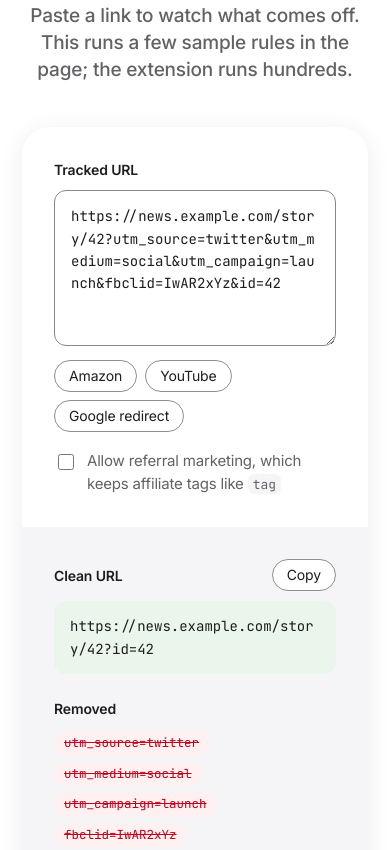
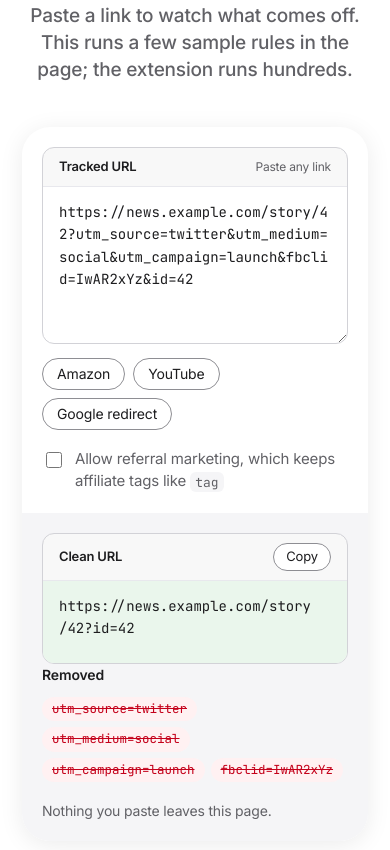
Before and after one commit to Linkumori/Linkumori-Addon, a browser extension: page index.html in a window 390 px wide. Shown: the part 8698-9548 px from the top of the page. Drawn offline with Linux system fonts and the light colour scheme.

Commit message:
Put the homepage demo in matching editor panes
- Tracked URL and Clean URL each sit in a code-field pane with a label bar
- Copy moves into the Clean URL bar; the clean link keeps its green tint
- Wrap URLs before / ? & ; # but never inside ://, in the demo and both simulators
- Tighter demo padding and single-line bar titles on phones

```diff
--- a/assets/converter.js
+++ b/assets/converter.js
@@ -284,7 +284,7 @@
     const passes = res.steps.length
       ? '<p class="tool-msg">' + res.steps.length + ' pass' + (res.steps.length === 1 ? '' : 'es') + ': ' + res.steps.map(s => esc(s.provider)).join(' → ') + '</p>'
       : '';
-    out.innerHTML = '<div class="sim-final"><p class="sim-result"><b>Result</b></p><code class="sim-url">' + res.result.split(/(?=[\/?&;#])/).map(esc).join('<wbr>') + '</code></div>' + passes +
+    out.innerHTML = '<div class="sim-final"><p class="sim-result"><b>Result</b></p><code class="sim-url">' + res.result.split(/(?<![:\/])(?=\/)|(?=[?&;#])/).map(esc).join('<wbr>') + '</code></div>' + passes +
       (res.rows.length
         ? '<div class="table-wrap cv-test-wrap"><table class="cv-table"><thead><tr><th scope="col">Parameter</th><th scope="col">Value</th><th scope="col">Result</th><th scope="col">Rule</th></tr></thead><tbody>' + rows + '</tbody></table></div>'
         : '<p class="tool-msg">The URL has no query parameters.</p>');
--- a/assets/demo.js
+++ b/assets/demo.js
@@ -116,7 +116,12 @@
         output.textContent = input.value.trim() ? 'Enter a full http(s) URL.' : '';
         return;
       }
-      output.textContent = result.url;
+      // Let the URL wrap before / ? & ; # rather than in the middle of a word.
+      output.textContent = '';
+      result.url.split(/(?<![:\/])(?=\/)|(?=[?&;#])/).forEach(function (part, i) {
+        if (i) output.appendChild(document.createElement('wbr'));
+        output.appendChild(document.createTextNode(part));
+      });
       if (!result.removed.length) {
         const none = document.createElement('span');
         none.className = 'demo-note';
--- a/assets/run-order.js
+++ b/assets/run-order.js
@@ -514,7 +514,7 @@
     }
 
     // Lets long URLs wrap before / ? & ; # rather than in the middle of a word.
-    function urlText(s) { return s.split(/(?=[\/?&;#])/).map(esc).join('<wbr>'); }
+    function urlText(s) { return s.split(/(?<![:\/])(?=\/)|(?=[?&;#])/).map(esc).join('<wbr>'); }
 
     function urlHtml(frame) {
       if (!frame.before || frame.before === frame.url) return urlText(frame.url);
--- a/assets/style.css
+++ b/assets/style.css
@@ -317,10 +317,10 @@ pre .l { color: var(--code-lit); }
 /* Text boxes, text areas and menus in the demo and the tools share one look, modelled on
    apple.com's form fields: 12px corners, a grey hairline, a solid blue ring on focus and
    44px tap targets. Each tool sets its own size and type. */
-:is(.demo textarea, .tool textarea, .tool select, .sim-form input, .cv-input, .cv-field input) { color: var(--text); background-color: var(--field-bg); border: 1px solid var(--field-line); border-radius: 12px; transition: border-color .2s, box-shadow .2s; }
-:is(.demo textarea, .tool textarea, .tool select, .sim-form input, .cv-input, .cv-field input):focus { border-color: var(--blue); outline: none; box-shadow: 0 0 0 3px color-mix(in srgb, var(--blue) 55%, transparent); }
-:is(.demo textarea, .tool textarea, .sim-form input, .cv-input, .cv-field input)::placeholder { color: var(--text-3); opacity: 1; }
-:is(.demo textarea, .tool textarea, .tool select, .sim-form input, .cv-input, .cv-field input):disabled { opacity: .5; cursor: not-allowed; }
+:is(.tool textarea, .tool select, .sim-form input, .cv-input, .cv-field input) { color: var(--text); background-color: var(--field-bg); border: 1px solid var(--field-line); border-radius: 12px; transition: border-color .2s, box-shadow .2s; }
+:is(.tool textarea, .tool select, .sim-form input, .cv-input, .cv-field input):focus { border-color: var(--blue); outline: none; box-shadow: 0 0 0 3px color-mix(in srgb, var(--blue) 55%, transparent); }
+:is(.tool textarea, .sim-form input, .cv-input, .cv-field input)::placeholder { color: var(--text-3); opacity: 1; }
+:is(.tool textarea, .tool select, .sim-form input, .cv-input, .cv-field input):disabled { opacity: .5; cursor: not-allowed; }
 .cv-input[type="search"] { appearance: none; -webkit-appearance: none; }
 /* Menus draw their own chevron, so they look the same in every browser and in both themes. */
 .tool select {
@@ -502,15 +502,20 @@ pre .l { color: var(--code-lit); }
 .demo-pane { padding: 32px; min-width: 0; }
 .demo-pane + .demo-pane { background: var(--bg-alt); }
 .demo .lbl { display: flex; justify-content: space-between; align-items: center; gap: 12px; font-size: 14px; font-weight: 600; margin: 0 0 10px; letter-spacing: -0.01em; }
-.demo textarea {
-  width: 100%; min-height: 156px; resize: vertical; display: block;
-  font: 14px/1.6 var(--mono); letter-spacing: 0;
-  padding: 14px 16px; word-break: break-all;
+.demo .code-field textarea {
+  width: 100%; min-height: 156px; resize: vertical;
+  font: 14px/1.6 var(--mono); letter-spacing: 0; color: var(--text);
+  padding: 14px 16px; white-space: pre-wrap; word-break: break-all;
 }
+/* The clean URL sits in the same pane as the input, tinted green, wrapping at URL separators. */
 .url-out {
-  font: 14px/1.6 var(--mono); letter-spacing: 0; padding: 14px 16px; border-radius: var(--r-sm);
-  background: var(--keep-wash); color: var(--text); word-break: break-all; min-height: 54px;
+  font: 14px/1.6 var(--mono); letter-spacing: 0; padding: 14px 16px;
+  background: var(--keep-wash); color: var(--text); overflow-wrap: anywhere; min-height: 82px;
 }
+.code-field.is-output:focus-within { border-color: var(--line); box-shadow: none; }
+.code-field-bar .link-btn { min-height: 28px; padding: 5px 12px; font-size: 13px; font-weight: 400; }
+.demo-removed-lbl { margin-top: 24px; }
+@media (max-width: 600px) { .demo-pane { padding: 20px; } }
 .removed { display: flex; flex-wrap: wrap; gap: 6px; margin-top: 12px; min-height: 26px; }
 .chip { font: 12.5px/1 var(--mono); letter-spacing: 0; padding: 6px 10px; border-radius: 999px; background: var(--strike-wash); color: var(--strike); text-decoration: line-through; }
 .demo-note { font-size: 14px; color: var(--text-2); margin: 18px 0 0; }
@@ -895,8 +900,9 @@ td.sk { text-align: center; padding-left: 10px; padding-right: 10px; font: 14px/
 .code-field { background: var(--field-bg); border: 1px solid var(--line); border-radius: var(--r-sm); overflow: hidden; transition: border-color .2s, box-shadow .2s; }
 .code-field:focus-within { border-color: var(--blue); box-shadow: 0 0 0 3px color-mix(in srgb, var(--blue) 55%, transparent); }
 .code-field-bar { display: flex; justify-content: space-between; align-items: center; gap: 12px; padding: 9px 16px; border-bottom: 1px solid var(--line-soft); background: color-mix(in srgb, var(--text) 3%, transparent); font-size: 13px; font-weight: 600; }
-.code-field-bar span { font-size: 12px; color: var(--text-2); }
-.tool .code-field textarea, .tool .code-field textarea:focus { display: block; border: 0; border-radius: 0; background: transparent; box-shadow: none; color: var(--code-text); white-space: pre; overflow: auto; overflow-wrap: normal; }
+.code-field-bar > label { white-space: nowrap; }
+.code-field-bar span { min-width: 0; overflow: hidden; text-overflow: ellipsis; white-space: nowrap; font-size: 12px; font-weight: 400; color: var(--text-2); }
+.code-field textarea, .code-field textarea:focus { display: block; border: 0; border-radius: 0; background: transparent; box-shadow: none; color: var(--code-text); white-space: pre; overflow: auto; overflow-wrap: normal; }
 .tool-bar { display: flex; flex-wrap: wrap; gap: 10px 18px; align-items: center; margin: 16px 0; font-size: 15px; }
 .tool-bar label { display: inline-flex; gap: 8px; align-items: center; max-width: 100%; cursor: pointer; }
 .tool-bar input[type="checkbox"] { width: 16px; height: 16px; margin: 0; flex: none; accent-color: var(--blue); }
@@ -966,7 +972,7 @@ td.sk { text-align: center; padding-left: 10px; padding-right: 10px; font: 14px/
 .cv-list-field { margin-top: 10px; }
 .tool .cv-list-field textarea.cv-list { min-height: 130px; margin: 0; }
 .cv-list-field .code-field-bar { padding-top: 6px; padding-bottom: 6px; }
-.cv-file-btn { position: relative; display: inline-flex; align-items: center; min-height: 28px; padding: 5px 12px; font-size: 13px; font-weight: 400; }
+.cv-file-btn { position: relative; display: inline-flex; align-items: center; }
 .cv-file-btn:focus-within { outline: 2px solid var(--blue); outline-offset: 2px; }
 .cv-list-hint { margin-top: 8px; }
 .cv-msg { margin: 10px 0 0; }
--- a/index.html
+++ b/index.html
@@ -39,9 +39,9 @@
   }
   </script>
   <link rel="preload" href="assets/fonts/inter-latin-wght-normal.woff2" as="font" type="font/woff2" crossorigin>
-  <link rel="stylesheet" href="assets/style.css?v=85dfda724a">
+  <link rel="stylesheet" href="assets/style.css?v=2a58c32644">
   <script src="assets/site.js?v=bd1a8be389"></script>
-  <script src="assets/demo.js?v=d89316e88d" defer></script>
+  <script src="assets/demo.js?v=77fd6edfa2" defer></script>
 </head>
 <body>
   <a class="skip" href="#main">Skip to content</a>
@@ -286,8 +286,10 @@
         </div>
         <div class="demo reveal">
           <div class="demo-pane">
-            <label class="lbl" for="demo-in">Tracked URL</label>
-            <textarea id="demo-in" spellcheck="false">https://news.example.com/story/42?utm_source=twitter&amp;utm_medium=social&amp;utm_campaign=launch&amp;fbclid=IwAR2xYz&amp;id=42</textarea>
+            <div class="code-field">
+              <div class="code-field-bar"><label for="demo-in">Tracked URL</label><span>Paste any link</span></div>
+              <textarea id="demo-in" spellcheck="false" autocapitalize="off" autocomplete="off">https://news.example.com/story/42?utm_source=twitter&amp;utm_medium=social&amp;utm_campaign=launch&amp;fbclid=IwAR2xYz&amp;id=42</textarea>
+            </div>
             <div class="samples" aria-label="Sample links">
               <button type="button" data-sample="https://www.amazon.com/dp/exampleProduct/ref=sxin_0_pb?__mk_de_DE=%C3%85M%C3%85Z%C3%95%C3%91&amp;keywords=tea&amp;pd_rd_i=exampleProduct&amp;pd_rd_r=8d39e4cd-1e4f-43db&amp;pd_rd_w=1pcKM&amp;tag=affiliate-20">Amazon</button>
               <button type="button" data-sample="https://youtu.be/dQw4w9WgXcQ?si=Ab12Cd34Ef56Gh78&amp;t=42">YouTube</button>
@@ -296,9 +298,11 @@
             <label class="check"><input type="checkbox" id="demo-referral"> <span>Allow referral marketing, which keeps affiliate tags like <code>tag</code></span></label>
           </div>
           <div class="demo-pane">
-            <div class="lbl"><span>Clean URL</span><button type="button" id="demo-copy" class="link-btn">Copy</button></div>
-            <div id="demo-out" class="url-out" aria-live="polite"></div>
-            <div class="lbl" style="margin-top:24px">Removed</div>
+            <div class="code-field is-output">
+              <div class="code-field-bar">Clean URL<button type="button" id="demo-copy" class="link-btn">Copy</button></div>
+              <div id="demo-out" class="url-out" aria-live="polite"></div>
+            </div>
+            <div class="lbl demo-removed-lbl">Removed</div>
             <div id="demo-removed" class="removed" aria-label="Removed parts"></div>
             <p class="demo-note">Nothing you paste leaves this page.</p>
           </div>
```
Also changed, not shown: 404.html (+1 -1 lines), cln-1.0.html (+2 -2 lines), converter.html (+2 -2 lines), filter-syntax.html (+1 -1 lines), privacy.html (+1 -1 lines), rules.html (+1 -1 lines), runtime-architecture.html (+1 -1 lines), terms.html (+1 -1 lines).
